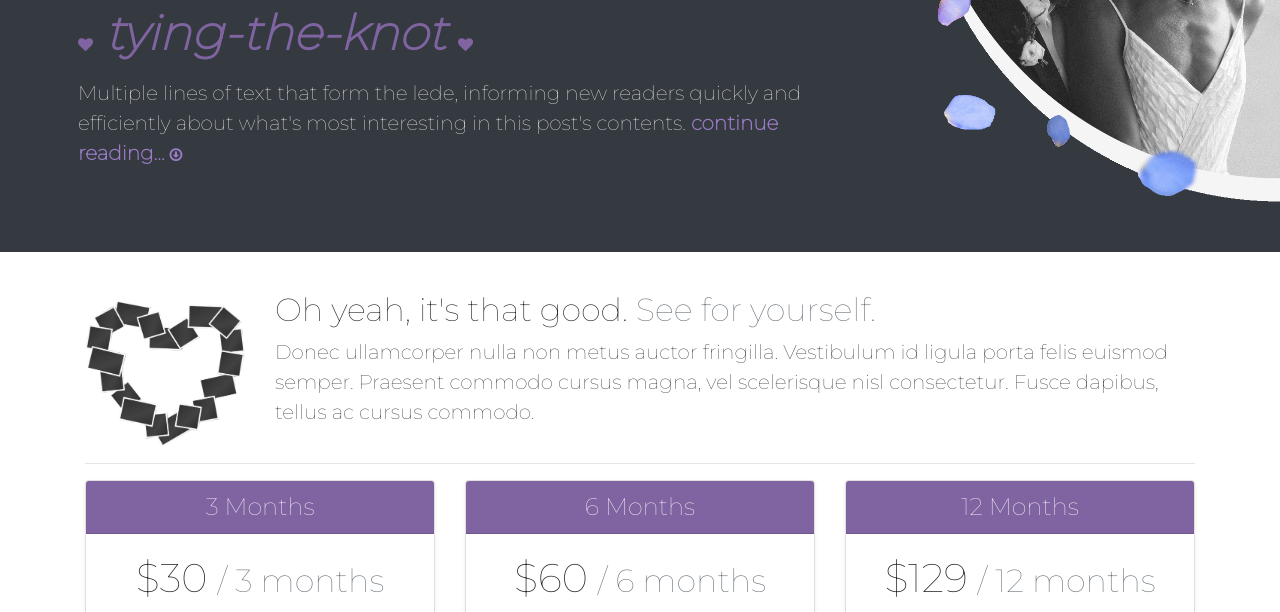
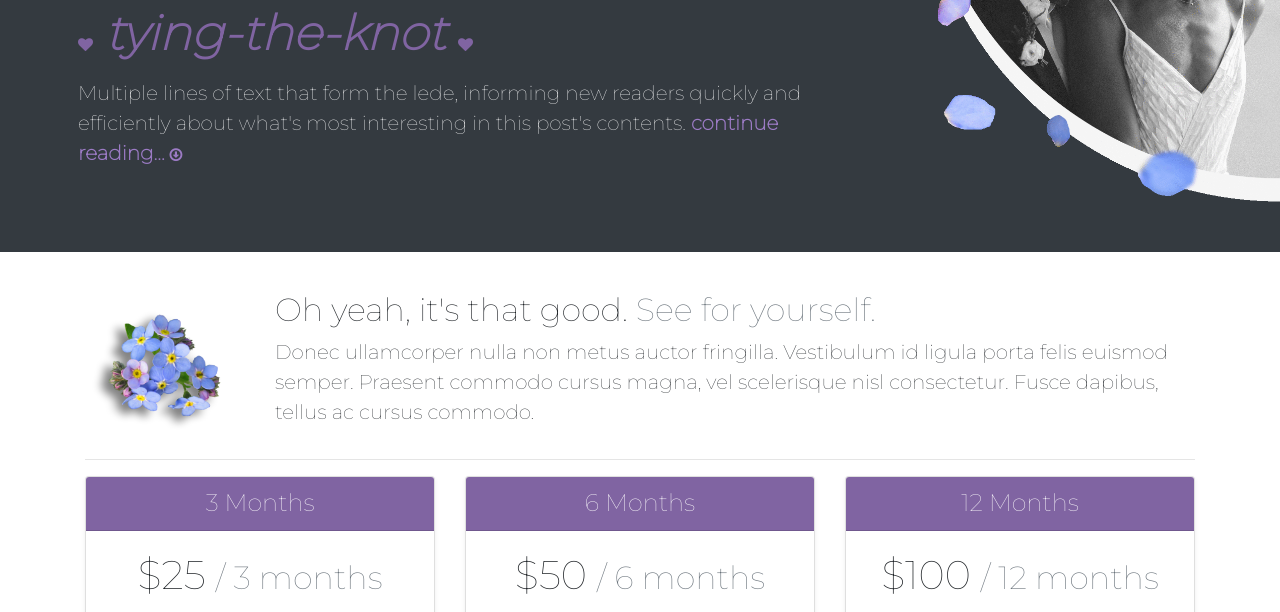
Before and after one commit to SaintClever/tying-the-knot, a website: page index.html in a window 1280 px wide. Shown: the part 184-796 px from the top of the page. Drawn offline with nearby package versions, Linux system fonts and the light colour scheme.

Commit message:
edit forget-me-not image and layout

```diff
--- a/index.html
+++ b/index.html
@@ -110,13 +110,13 @@
     <div class="container">
 
       <div class="row featurette">
-        <div class="col-md-10 order-md-2">
+        <div class="col-md-2 pt-5">
+          <img class="featurette-image img-fluid d-md-block d-none" alt="Forget me not flowers" src="img/forget_me_not_2.png" data-holder-rendered="true" width="200">
+        </div>
+        <div class="col-md-10">
           <h2 class="featurette-heading"><br class="d-md-block d-none pb-5">
             Oh yeah, it's that good. <span class="text-muted">See for yourself.</span></h2>
           <p class="lead">Donec ullamcorper nulla non metus auctor fringilla. Vestibulum id ligula porta felis euismod semper. Praesent commodo cursus magna, vel scelerisque nisl consectetur. Fusce dapibus, tellus ac cursus commodo.</p>
-        </div>
-        <div class="col-md-2 order-md-1 pt-5">
-          <img class="featurette-image img-fluid mx-auto" data-src="holder.js/500x500/auto" alt="50..." src="img/heart_photo_montage.png" data-holder-rendered="true" width="200">
         </div>
       </div>
 
@@ -130,7 +130,7 @@
             <h4 class="my-0 font-weight-normal">3 Months</h4>
           </div>
           <div class="card-body">
-            <h1 class="card-title pricing-card-title">$30 <small class="text-muted">/ 3 months</small></h1>
+            <h1 class="card-title pricing-card-title">$25 <small class="text-muted">/ 3 months</small></h1>
             <ul class="list-unstyled mt-3 mb-4">
               <li>30 mathes</li>
               <li>2 hrs of dating advice</li>
@@ -145,7 +145,7 @@
             <h4 class="my-0 font-weight-normal">6 Months</h4>
           </div>
           <div class="card-body">
-            <h1 class="card-title pricing-card-title">$60 <small class="text-muted">/ 6 months</small></h1>
+            <h1 class="card-title pricing-card-title">$50 <small class="text-muted">/ 6 months</small></h1>
             <ul class="list-unstyled mt-3 mb-4">
               <li>180 mathes</li>
               <li>10 hrs of dating advice</li>
@@ -160,7 +160,7 @@
             <h4 class="my-0 font-weight-normal">12 Months</h4>
           </div>
           <div class="card-body">
-            <h1 class="card-title pricing-card-title">$129 <small class="text-muted">/ 12 months</small></h1>
+            <h1 class="card-title pricing-card-title">$100 <small class="text-muted">/ 12 months</small></h1>
             <ul class="list-unstyled mt-3 mb-4">
               <li>360 matches</li>
               <li>15 hrs of dating advice</li>
```
Also changed, not shown: img/forget_me_not_2.png (added).
